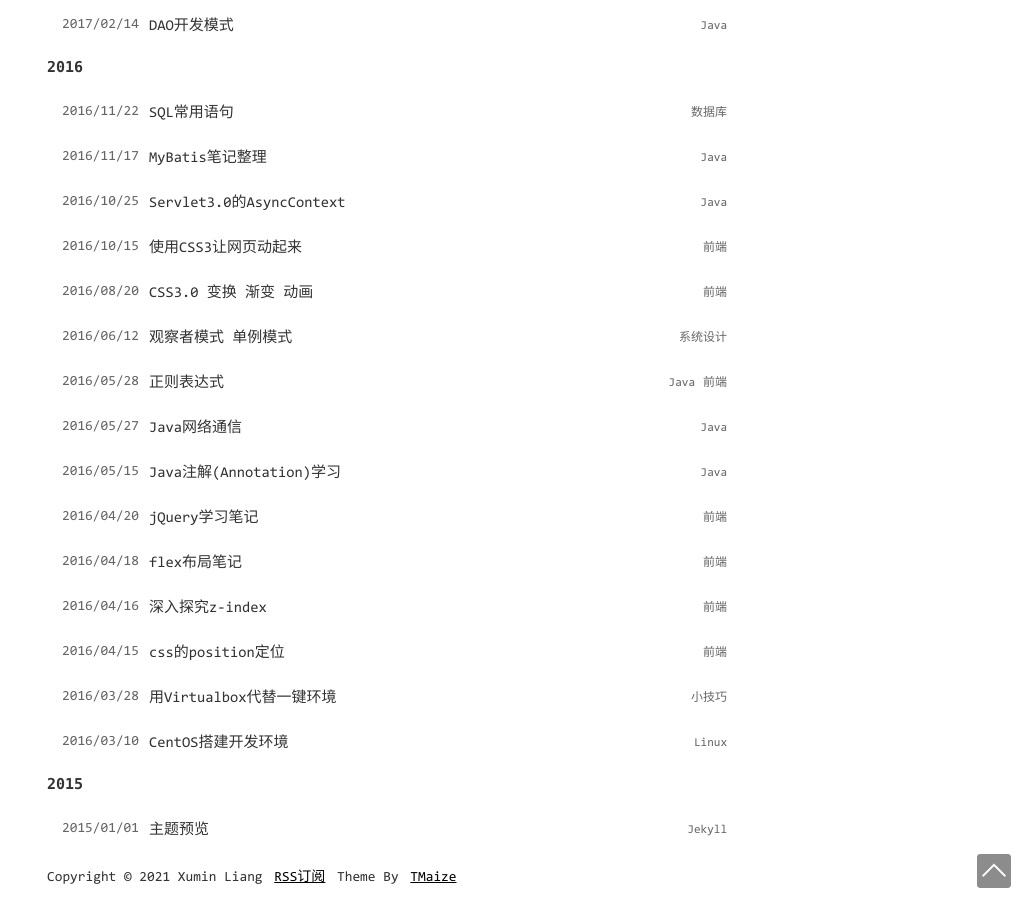
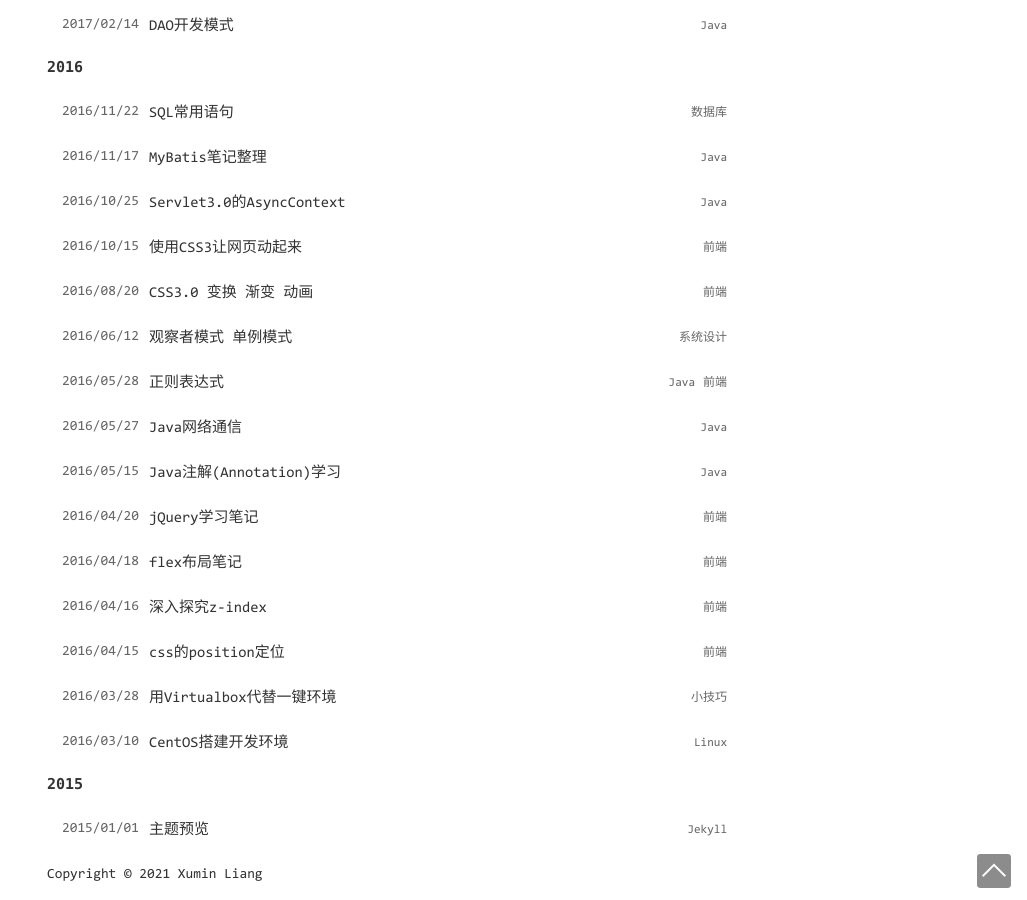
Before and after one commit to Xumin-Liang/Xumin-Liang.github.io, a Jekyll site: the page built from index.html, in a window 1280 px wide and 900 px high, scrolled down 4692 px. Shown: the whole window, without its empty margins (253-1280 px from the left). Built offline with Jekyll 4.4.1, drawn with Linux system fonts in a browser that asks for light colours.

Commit message:
Update footer.html

```diff
--- a/_includes/footer.html
+++ b/_includes/footer.html
@@ -1,9 +1,5 @@
 <footer class="footer">
   <span>{{ site.footerText }}</span>
-  <a href="{{ site.baseurl }}/static/xml/rss.xml">RSS订阅</a>
-  {%- comment %} 请保留主题来源，么么哒~ {% endcomment %}
-  <span>Theme By</span>
-  <a href="https://github.com/TMaize/tmaize-blog">TMaize</a>
 </footer>
 <div id="to-top">
   <span></span>
```
